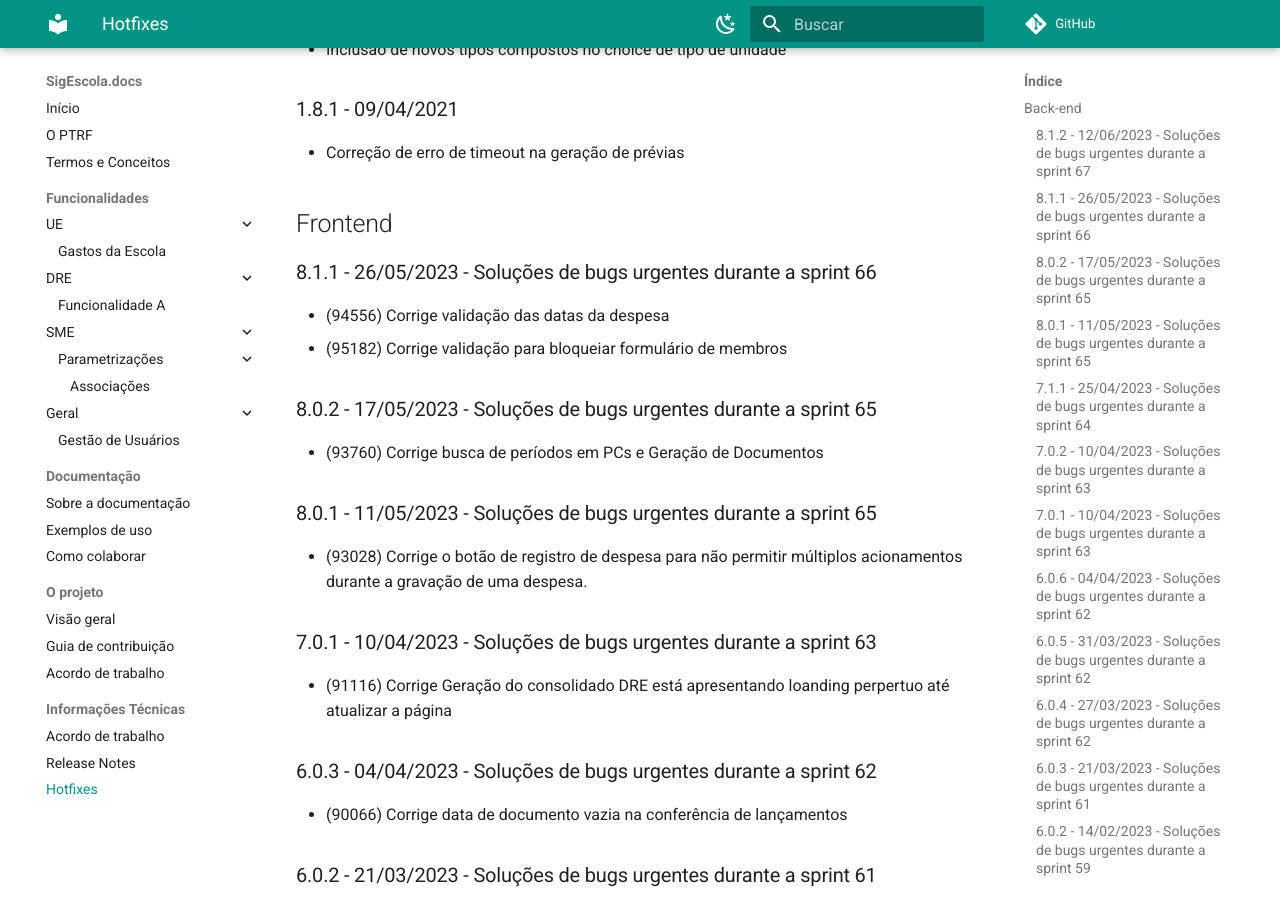
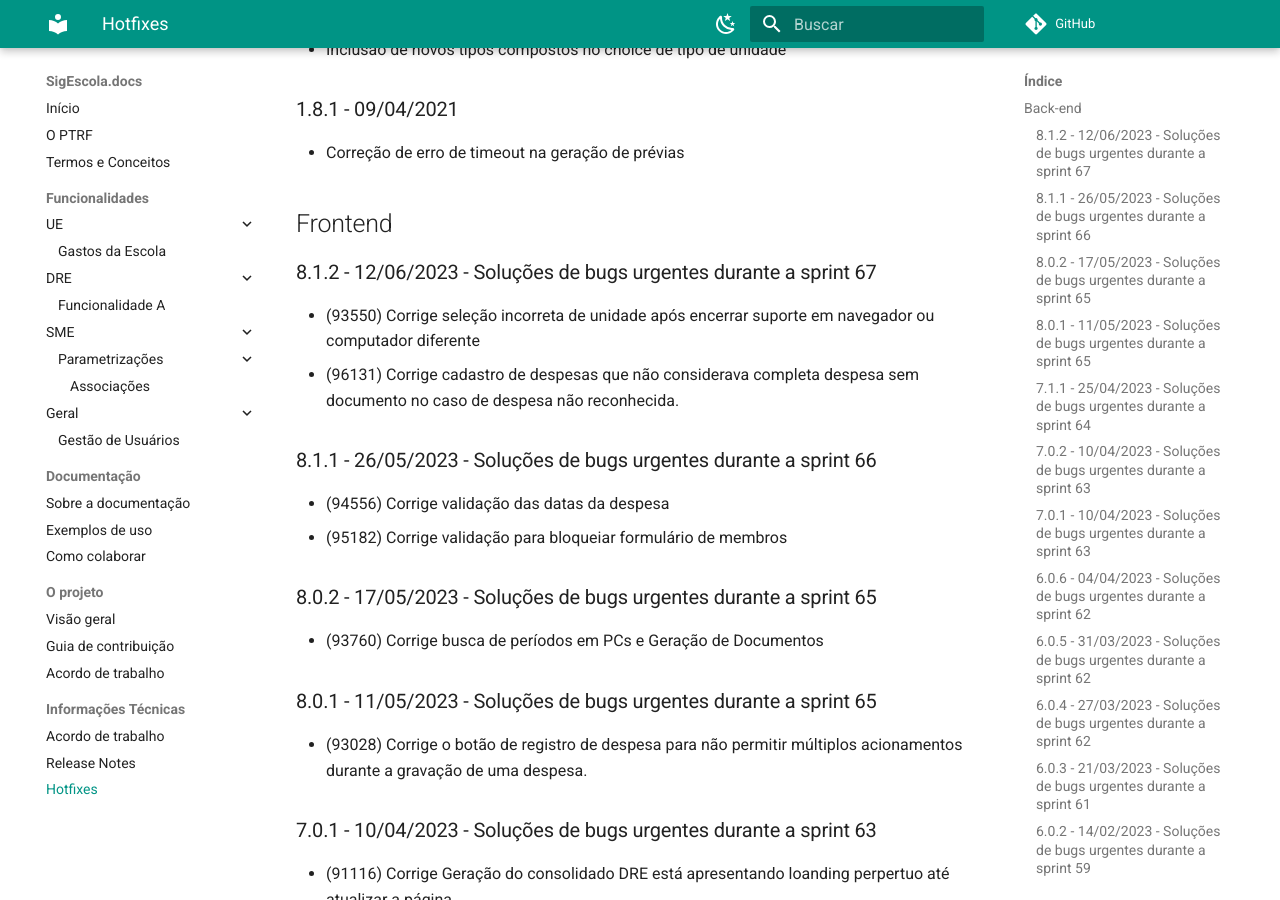
Before and after one commit to prefeiturasp/SME-PTRF-Docs, an MkDocs documentation site: the page built from docs/projeto/hotfixes.md, in a window 1280 px wide and 900 px high, scrolled down 8908 px. Built offline with MkDocs 1.6.1 and Material for MkDocs 9.7.7, drawn with Linux system fonts in a browser that asks for light colours; comment, search, counter and statistics services are not loaded.

Commit message:
docs(8.2.1): Atualiza hotfixes.md (front)

```diff
--- a/docs/projeto/hotfixes.md
+++ b/docs/projeto/hotfixes.md
@@ -235,6 +235,10 @@
 
 ## Frontend
 
+### 8.1.2 - 12/06/2023 - Soluções de bugs urgentes durante a sprint 67
+* (93550) Corrige seleção incorreta de unidade após encerrar suporte em navegador ou computador diferente
+* (96131) Corrige cadastro de despesas que não considerava completa despesa sem documento no caso de despesa não reconhecida.
+
 ### 8.1.1 - 26/05/2023 - Soluções de bugs urgentes durante a sprint 66
 * (94556) Corrige validação das datas da despesa
 * (95182) Corrige validação para bloqueiar formulário de membros
```
